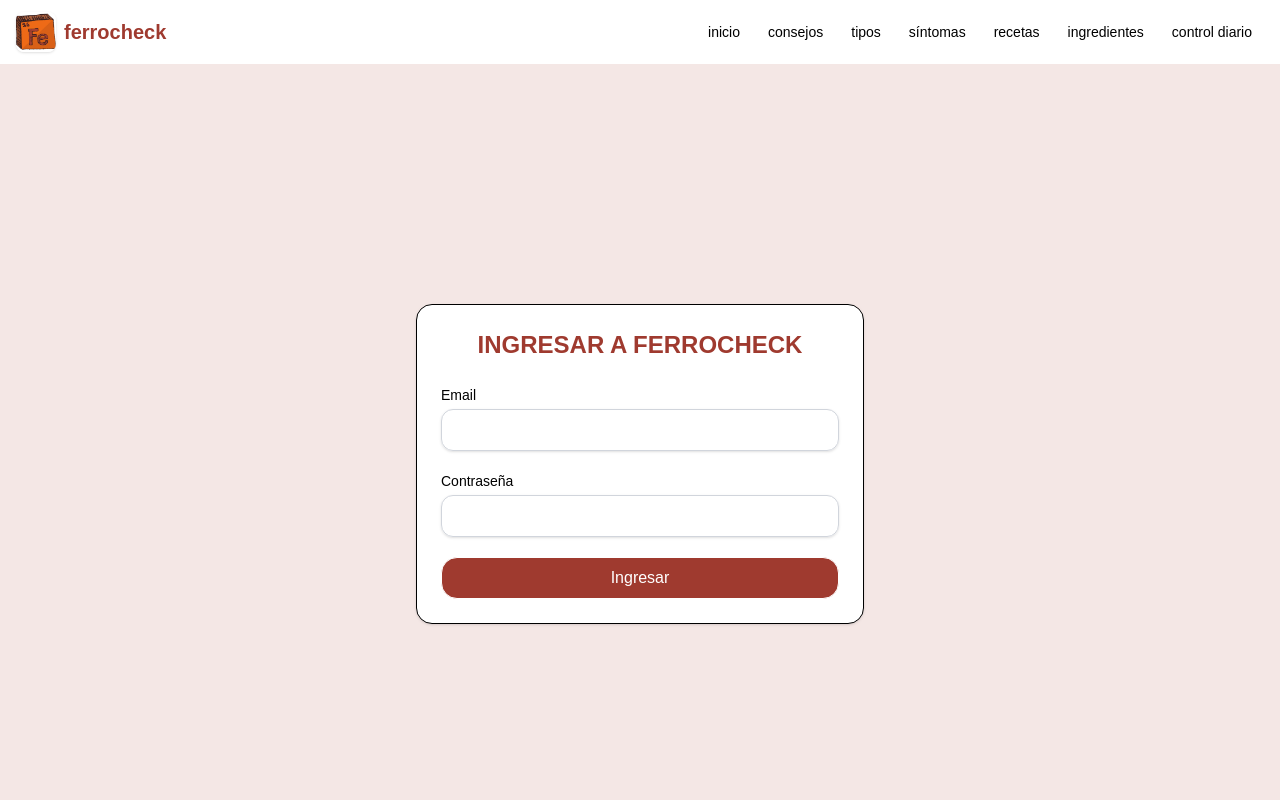
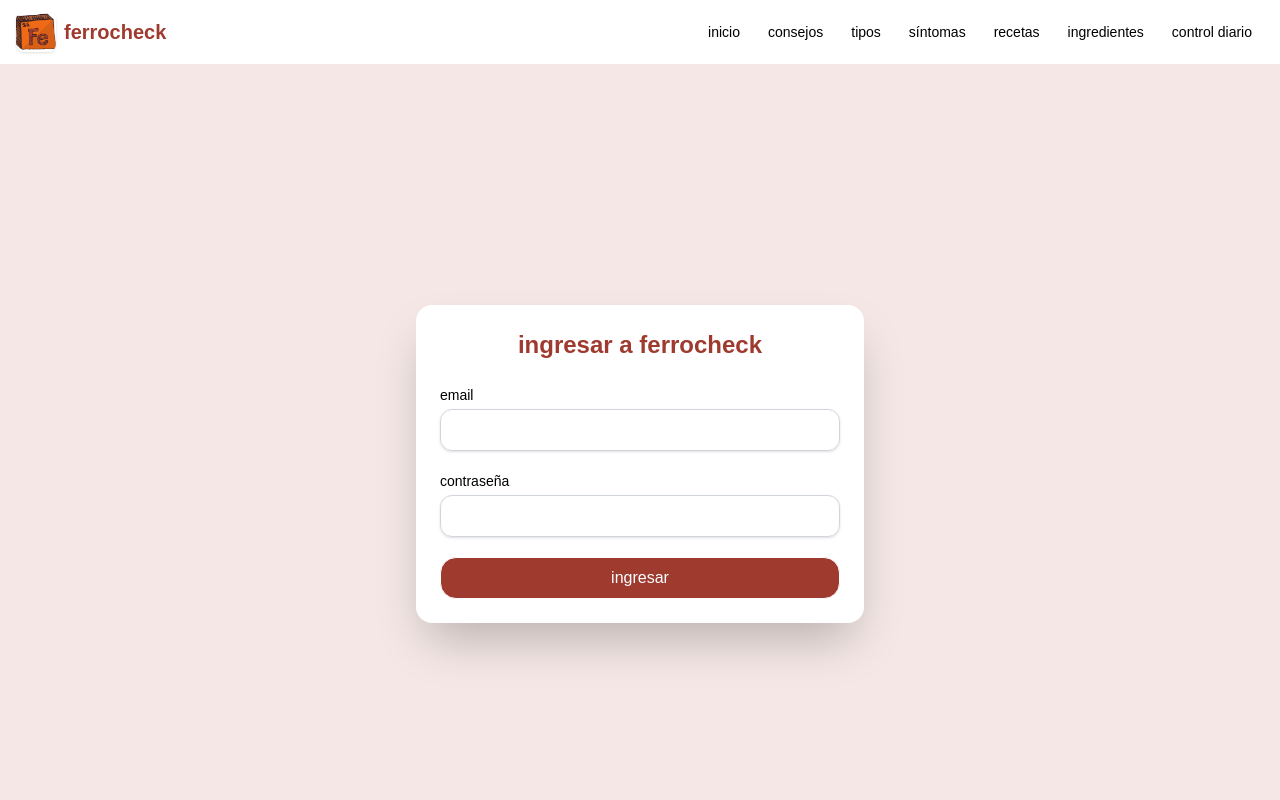
Before and after one commit to Antonia90/5.2-FERROCHECK-FRONTEND, a React (Vite) app: page /login in a window 1280 px wide. Shown: the top 800 px of the page. Built offline with nearby package versions, Linux system fonts and the light colour scheme; no server answers.

Commit message:
style login, footer and navbar

```diff
--- a/src/components/Layout/Footer.tsx
+++ b/src/components/Layout/Footer.tsx
@@ -1,6 +1,6 @@
 export default function Footer() {
   return (
-    <footer className="bg-iron-soft border-t mt-12">
+    <footer className="shadow-2xl">
       <div className="max-w-7xl mx-auto py-6 px-4 text-center text-sm text-gray-700">
         Los cálculos de ferrocheck son orientativos. Consulta siempre a un profesional de la salud.
         <br />© ferrocheck 2025
--- a/src/components/Layout/Layout.tsx
+++ b/src/components/Layout/Layout.tsx
@@ -5,7 +5,7 @@ export default function Layout({ children }: { children: React.ReactNode }) {
   return (
     <div className="flex flex-col min-h-screen">
       <Navbar />
-      <main className="flex-grow">{children}</main>
+      <main className="flex-grow bg-iron-soft">{children}</main>
       <Footer />
     </div>
   );
--- a/src/components/Layout/Navbar.tsx
+++ b/src/components/Layout/Navbar.tsx
@@ -10,7 +10,7 @@ export default function Navbar() {
   const active = "text-iron font-semibold bg-iron-soft";
 
   return (
-    <nav className="bg-white shadow-xl with-bg navbar-bg">
+    <nav className="bg-white shadow-bottom with-bg navbar-bg">
       <div className="max-w-7xl mx-auto h-16 px-4 flex items-center justify-between">
         <Link to="/" className="flex items-center gap-2">
           <img
--- a/src/pages/Login.tsx
+++ b/src/pages/Login.tsx
@@ -37,10 +37,10 @@ export default function Login() {
   };
 
   return (
-    <div className="min-h-screen flex items-center justify-center bg-iron-soft">
-      <div className="card w-full max-w-md">
+    <div className="min-h-screen flex items-center justify-center">
+      <div className="card w-full max-w-md ">
         <div className="card-body">
-          <h1 className="text-2xl font-semibold text-iron mb-6 uppercase text-center">
+          <h1 className="text-2xl font-semibold text-iron mb-6 lowercase text-center">
             Ingresar a FerroCheck
           </h1>
 
@@ -52,7 +52,7 @@ export default function Login() {
 
           <form onSubmit={handleSubmit(onSubmit)} className="space-y-5">
             <div>
-              <label className="block text-sm font-medium mb-1">Email</label>
+              <label className="block text-sm font-medium mb-1">email</label>
               <input
                 type="email"
                 className="w-full rounded-xl border border-gray-300 px-3 py-2 shadow-sm focus:ring-2 focus:ring-iron outline-none"
@@ -66,7 +66,7 @@ export default function Login() {
             </div>
 
             <div>
-              <label className="block text-sm font-medium mb-1">Contraseña</label>
+              <label className="block text-sm font-medium mb-1">contraseña</label>
               <input
                 type="password"
                 className="w-full rounded-xl border border-gray-300 px-3 py-2 shadow-sm focus:ring-2 focus:ring-iron outline-none"
@@ -80,7 +80,7 @@ export default function Login() {
             </div>
 
             <button
-              className="w-full btn bg-iron text-white rounded-xl py-2 hover:opacity-90"
+              className="w-full btn bg-iron text-white rounded-xl py-2 hover:opacity-90 lowercase"
               disabled={isSubmitting}
             >
               {isSubmitting ? "Ingresando…" : "Ingresar"}
--- a/src/styles/app.css
+++ b/src/styles/app.css
@@ -16,5 +16,5 @@ body {
 
 .btn { @apply inline-flex items-center justify-center rounded-2xl px-4 py-2 border; }
 .btn-primary { @apply bg-iron text-white border-transparent hover:opacity-90; }
-.card { @apply rounded-2xl border bg-white shadow-sm; }
+.card { @apply rounded-2xl bg-white shadow-2xl; }
 .card-body { @apply p-6; }
```
Also changed, not shown: src/images/hierro-alimientos.avif (deleted), src/images/hierro-alimientos.png (added).
